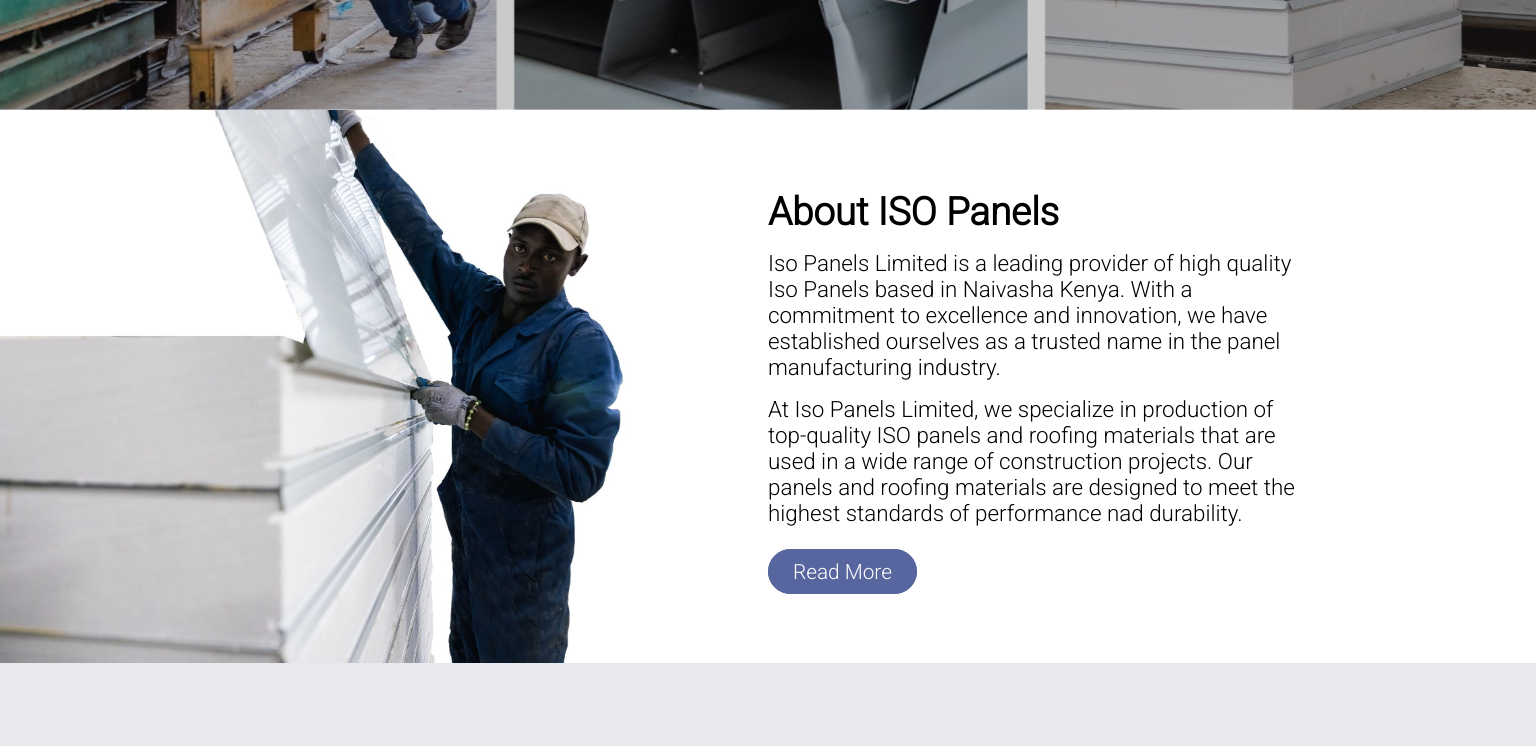
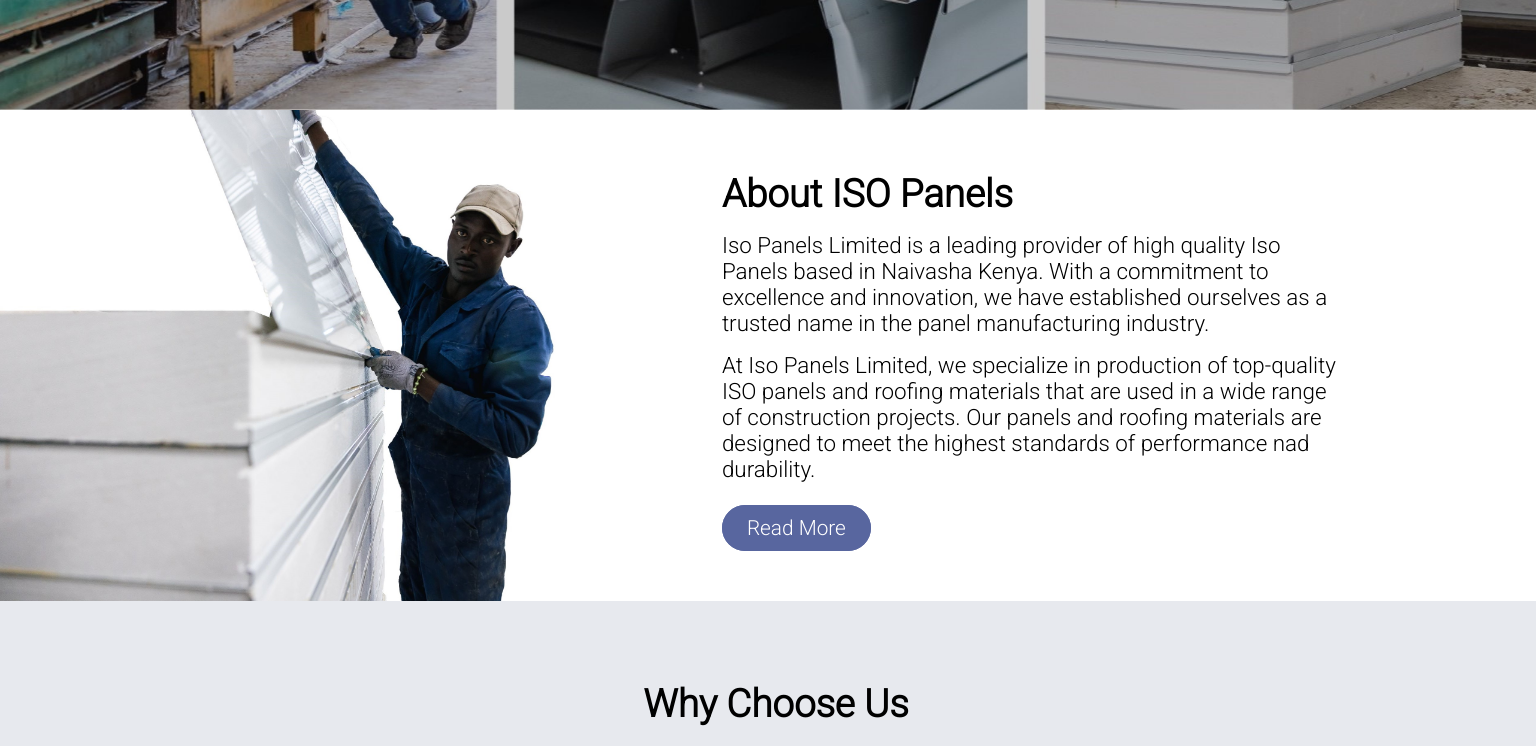
Before and after one commit to Reinhardt254/iso-panels, a Next.js app: page / in a window 1536 px wide. Shown: the part 634-1380 px from the top of the page. Built offline with nearby package versions, Linux system fonts and the light colour scheme.

Commit message:
home about image resizing

```diff
--- a/styles/home.css
+++ b/styles/home.css
@@ -268,7 +268,7 @@ a {
 }
 
 .home-about-image {
-  width: 55vw;
+  width: 50vw;
   height: auto;
   padding: 0;
 }
@@ -282,6 +282,7 @@ a {
   padding-left: 0rem;
   padding-top: 1.2rem;
   text-align: start;
+
 }
 
 .home-about-button {
@@ -368,7 +369,7 @@ a {
   }
 
   .home-about-image {
-    width: 45vw;
+    width: 40vw;
     height: auto;
   }
 
@@ -379,8 +380,8 @@ a {
     flex-direction: column;
     justify-content: flex-start;
     align-items: flex-start;
-    padding-right: 15%;
-    padding-left: 5%;
+    padding-right: 12%;
+    padding-left: 7%;
     padding-bottom: 0px;
   }
 
@@ -530,7 +531,7 @@ a {
   .home-why-choose-us {
     padding-left: 0rem;
     padding-right: 0rem;
-    padding-top: 2rem;
+    padding-top: 1.5rem;
     /* background-color: #ffffff; */
   }
 }
```
